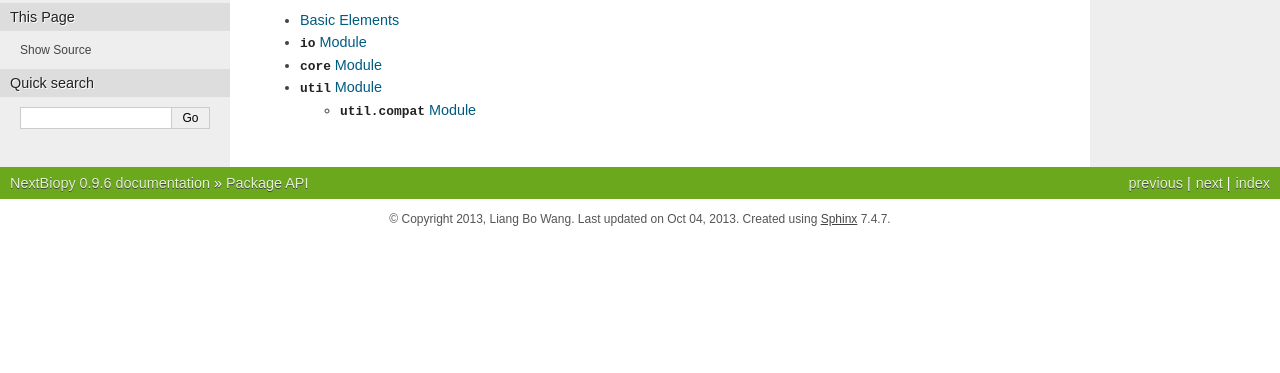
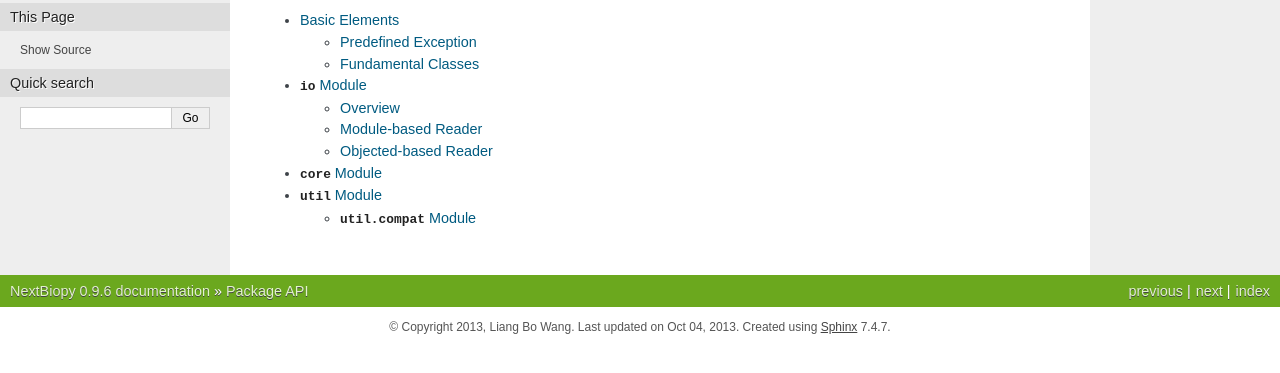
Before and after one commit to mauriceling/nextbiopy, a Sphinx documentation site: the page built from docs/API/nextbiopy.rst, in a window 1280 px wide, cut to the strip 209-582 px from the top of the page. Built offline with Sphinx 7.4.7, drawn with Linux system fonts in a browser that asks for light colours.

Commit message:
make doc more readable
Some subheads are added, since each docstring is long and hard to
distinguish. Currently they are defined manually, and I am not sure if
it is possible to use something like `autodoc` to achieve this part.

We should be more focused on Tutorial and Quick Start in future. They
are the parts that all new ones first visit.

```diff
--- a/docs/API/basic.rst
+++ b/docs/API/basic.rst
@@ -1,10 +1,15 @@
 Basic Elements
---------------
+==============
 
+Predefined Exception
+--------------------
 .. currentmodule:: nextbiopy
 
 .. autoclass:: FormatError
 
+
+Fundamental Classes
+-------------------
 .. autoclass:: Seq
     :members:
     :special-members: init
--- a/docs/API/nextbiopy.core.rst
+++ b/docs/API/nextbiopy.core.rst
@@ -1,5 +1,5 @@
 :mod:`~nextbiopy.core` Module
------------------------------
+=============================
 
 .. automodule:: nextbiopy.core
     :special-members: init
--- a/docs/API/nextbiopy.io.rst
+++ b/docs/API/nextbiopy.io.rst
@@ -1,13 +1,19 @@
 :mod:`~nextbiopy.io` Module
----------------------------
+===========================
 
+Overview
+--------
 .. automodule:: nextbiopy.io
     :special-members: init
 
+Module-based Reader
+-------------------
 .. autofunction:: read_fasta
 
 .. autofunction:: read_fastq
 
+Objected-based Reader
+---------------------
 .. autoclass:: Fasta
     :members:
     :special-members: init
```
